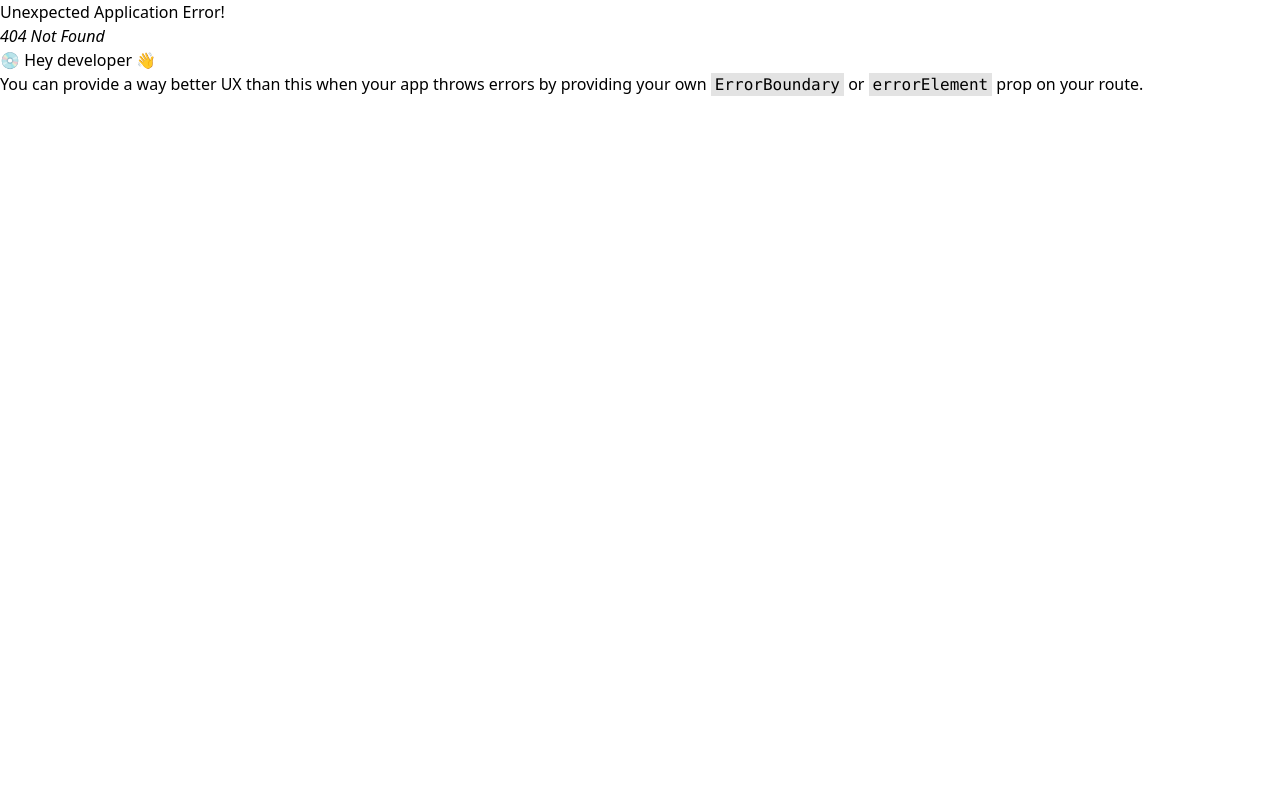
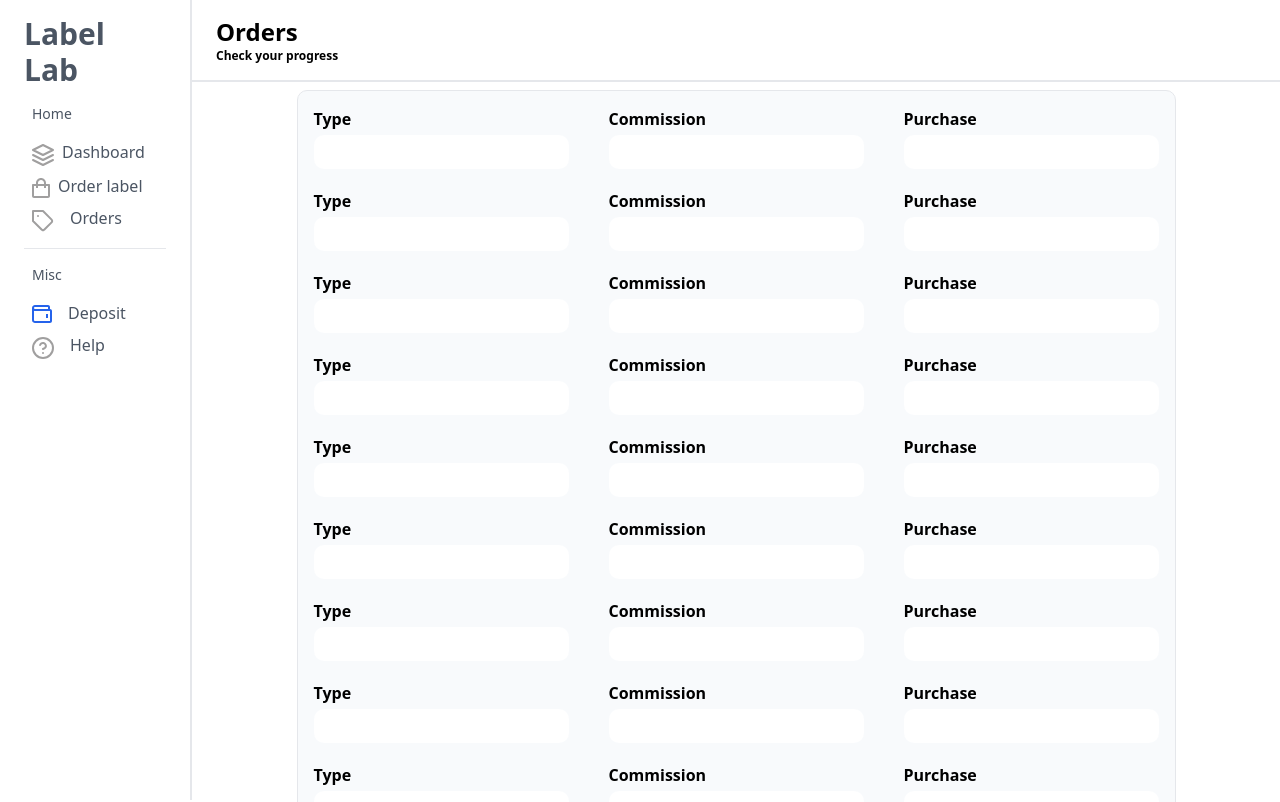
Before and after one commit to prathmesh988/prj23, a React (Vite) app: page /main/commision in a window 1280 px wide. Before the commit this address had no page. Built offline with nearby package versions, Linux system fonts and the light colour scheme.

Commit message:
added the commision section

```diff
--- a/src/App.jsx
+++ b/src/App.jsx
@@ -18,6 +18,7 @@ import OrderLabel from "./Pages/OrderLabel";
 import Orders from "./pages/Orders";
 import Deposit from "./Pages/Deposit";
 import Sidebar from "./components/Sidebar";
+import CommiSion from './Pages/commision'
 // import { Outlet } from "react-router-dom";
 function Home() {
   console.log("home");
@@ -109,6 +110,10 @@ const router = createBrowserRouter([
         path: "Deposit",
         element: <Deposit />,
       },
+      {
+        path: 'commision',
+        element: <CommiSion/>
+      }
     ],
   },
 
--- /dev/null
+++ b/src/Pages/commision.jsx
@@ -0,0 +1,123 @@
+const MainCommision = () => {
+    return (
+      <>
+        <div>
+        <h1 className='pb-1'>Type</h1>
+          <input
+            type="text"
+            name=""
+            id=""
+            className="py-1 px-1 border-[1px]  rounded-[10px]  border-transparent"
+            placeholder=""
+          />
+
+        </div>
+      </>
+    );
+  };
+
+  const MainCommision3= () => {
+    return (
+      <>
+        <div>
+        <h1 className='pb-1'>Purchase</h1>
+          <input
+            type="text"
+            name=""
+            id=""
+            className="py-1 px-1 border-[1px]  rounded-[10px] border-transparent"
+            placeholder=""
+          />
+
+        </div>
+      </>
+    );
+  };
+
+  const MainCommision2 = () => {
+    return (
+      <>
+        <div>
+          <h1 className='pb-1'>Commission</h1>
+          <input
+            type="text"
+            name=""
+            id=""
+            className="py-1 px-1 border-[1px]  rounded-[10px] border-transparent"
+            placeholder=""
+          />
+        </div>
+      </>
+    );
+  }
+
+  function loopthrough(ComP) {
+    const list = [];
+    for (let index = 0; index < 19; index++) {
+      list.push(<ComP key={index} />);
+    }
+    return list;
+  }
+
+//   const CommiSion = () => {
+//     return (
+//       <>
+//         <div className="flex flex-col w-[100%] =">
+//         <div className="py-4 border-b-2 px-6  ">
+//         <div>
+//           <h1 className="text-2xl font-bold">Dashboard</h1>
+//           <p className="text-xs">Check your progress</p>
+//         </div>
+//       </div>
+//         <div className=" flex justify-center">
+//           <div className="flex justify-center w-[50%] h-[80%] bg-slate-300	">
+//              <div className="flex flex-col gap-5">
+//             { loopthrough(MainCommision)}
+//                {/* Pass MainCommision2 as a function */}
+//             </div>
+//             <div className="flex flex-col gap-5">
+//             {loopthrough(MainCommision2)}
+//             </div>
+//             <div className="flex flex-col gap-5">
+//             {loopthrough(MainCommision3)}
+//             </div>
+//           </div>
+//         </div>
+//         </div>
+
+//       </>
+//     );
+//   }
+
+function wz() {
+    return (
+      <section className="flex flex-col font-semibold">
+        <section className="w-[85vw]">
+          <div className="py-4 border-b-2 px-6">
+            <div>
+              <h1 className="text-2xl font-bold">Orders</h1>
+              <p className="text-xs">Check your progress</p>
+            </div>
+          </div>
+        </section>
+        <section className="  px-6 py-2 flex justify-center scrollable-section overflow-y-auto max-h-[90vh]">
+          <div className="  my-fit-content-height flex justify-center gap-10 p-4 border-[1px] rounded-[10px] border-transparen bg-slate-50">
+            <div className="flex flex-col gap-5">
+              {loopthrough(MainCommision)}
+            </div>
+            <div className="flex flex-col gap-5">
+              {loopthrough(MainCommision2)}
+            </div>
+            <div className="flex flex-col gap-5">
+              {loopthrough(MainCommision3)}
+            </div>
+          </div>
+          {/* iske niche daal -> Outlet */}
+        </section>
+      </section>
+    );
+  }
+
+//   export default wz;
+
+  export default wz;
--- a/src/index.css
+++ b/src/index.css
@@ -149,3 +149,8 @@ input::placeholder {
   border-radius: 4px;
 background: #2563EB;
 }
+
+
+.my-fit-content-height {
+  height: fit-content;
+}
```
